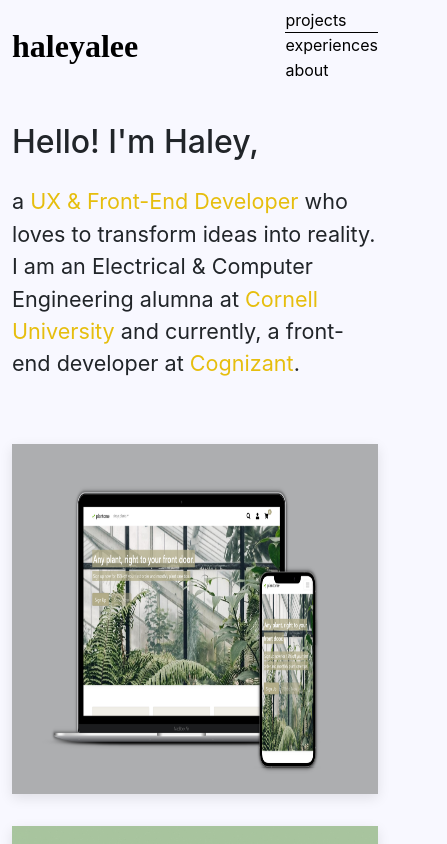
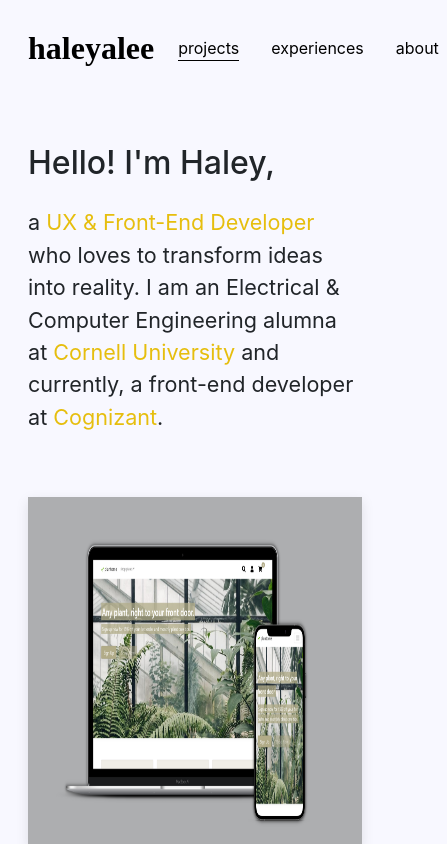
Before and after one commit to haleyalee/haleyalee-website, a React (Create React App) app: page / in a window 390 px wide. Shown: the top 844 px of the page, 447 px wide, since content can reach past the window. Built offline with nearby package versions, Linux system fonts and the light colour scheme; a web font is replaced by a local one.

Commit message:
Improve mobile responsivity of navbar

```diff
--- a/src/components/Experience/Experience.js
+++ b/src/components/Experience/Experience.js
@@ -21,6 +21,7 @@ function Experience() {
     <div id="experiences" className="container">
       <Nav />
 
+      <div className="p-3 p-sm-0">
         <h1>Experiences</h1>
 
         {/* Cognizant */}
@@ -45,6 +46,7 @@ function Experience() {
           image={xxi}
           company={<Forever21 />}
         />
+      </div>
 
       <Footer />
     </div>
--- a/src/components/Home/Home.js
+++ b/src/components/Home/Home.js
@@ -19,6 +19,7 @@ function Home() {
     <div className="container">
       <Nav />
 
+      <div className="p-3 p-sm-0">
         <div id="quick-intro">
           <h1>Hello! I'm Haley,</h1>
           <p>
@@ -88,6 +89,7 @@ function Home() {
             ]}
           />
         </Grid>
+      </div>
 
       <Footer />
     </div>
--- a/src/components/Nav/Nav.js
+++ b/src/components/Nav/Nav.js
@@ -32,8 +32,8 @@ function Nav() {
   }
 
   return (
-    <div>
-      <nav className="navbar navbar-expand-sm d-flex justify-content-between">
+    <div className="p-3 p-sm-0">
+      <nav className="navbar navbar-expand d-flex justify-content-between">
         <Link to="/" id="brand" className="nav-link">haleyalee</Link>
         <div>
           <ul className="navbar-nav">
```
Lines whose indentation alone changed are shown as unchanged.
